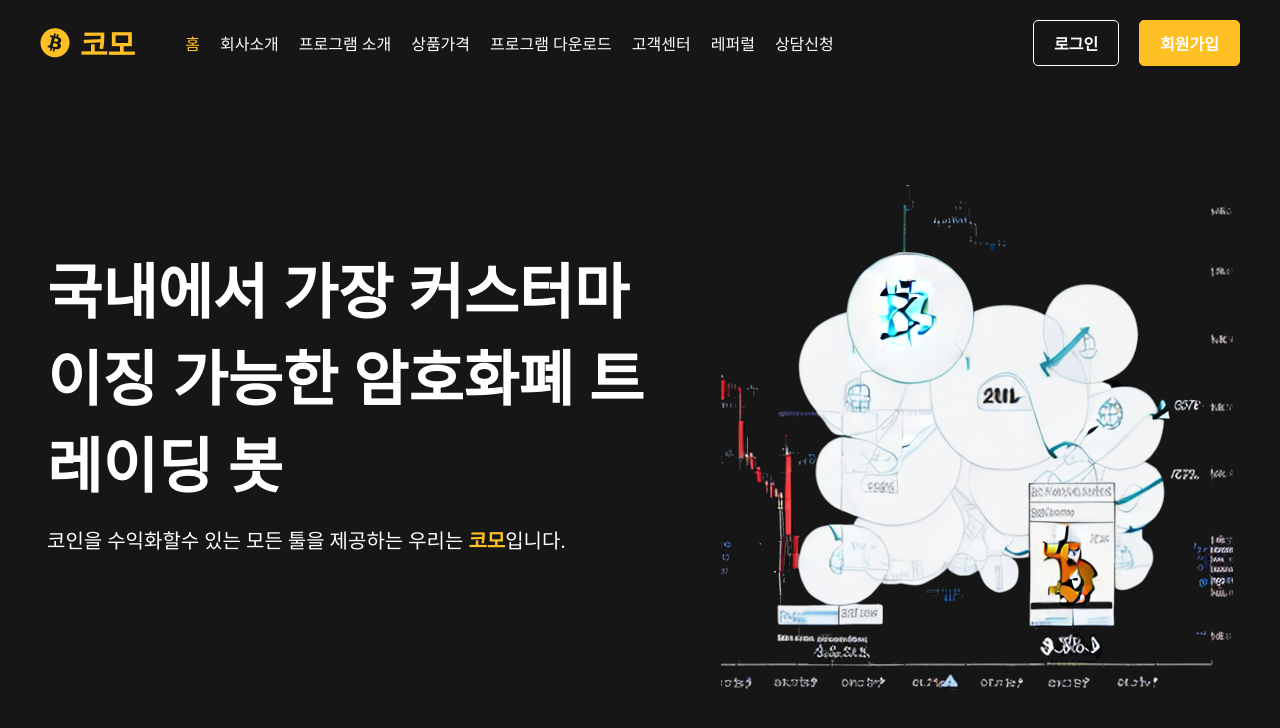
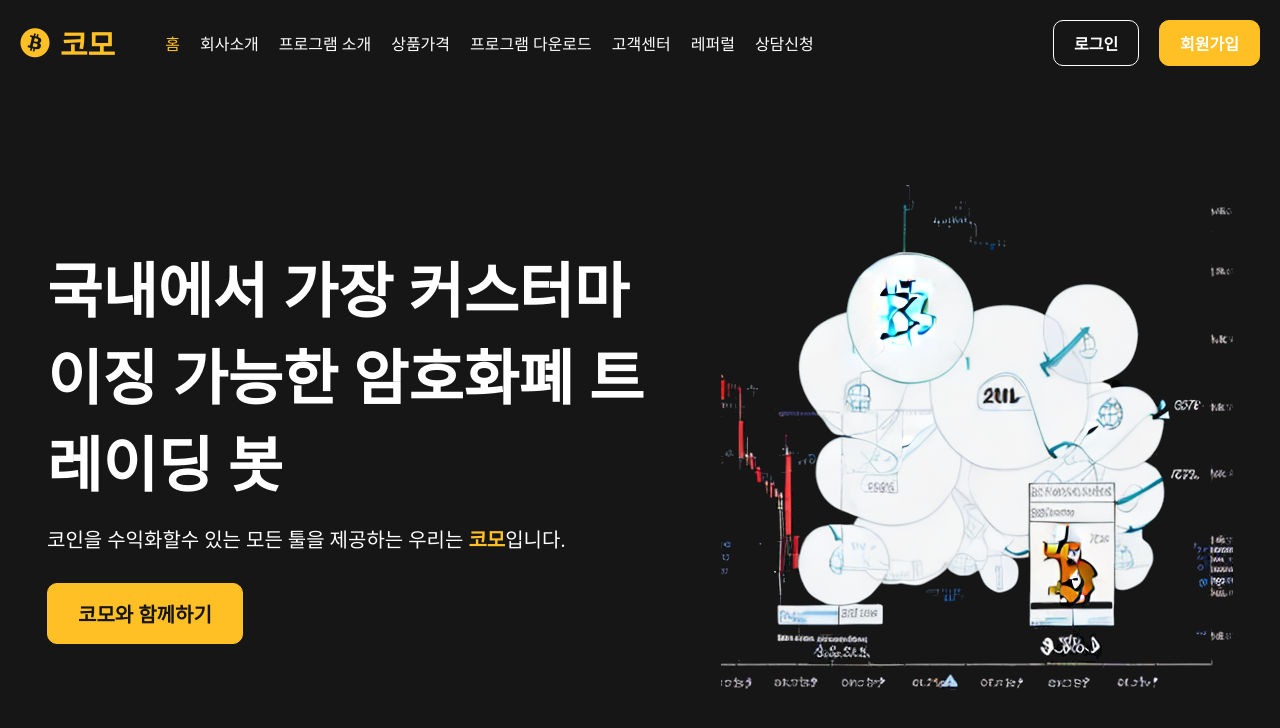
Before and after one commit to Ryugi62/como_website, a Vue app in the folder web/: page / in a window 1280 px wide. Shown: the top 728 px of the page. Built offline with nearby package versions, Linux system fonts and the light colour scheme.

Commit message:
refactor : apply button define .como-button

```diff
--- a/web/src/App.vue
+++ b/web/src/App.vue
@@ -28,4 +28,25 @@ body,
   color: white;
   background-color: #161616;
 }
+
+.como-button {
+  width: fit-content;
+  cursor: pointer;
+  height: fit-content;
+  border: 1px solid #ffc025;
+  padding: 10px 20px;
+  background: #ffc025;
+  transition: 0.3s;
+  font-weight: bold;
+  border-radius: 10px;
+}
+.como-button:hover {
+  background: #ff9f00;
+  border-color: #ff9f00;
+}
+.como-button:active {
+  transition: 0.1s;
+  background: #cb7e02;
+  border-color: #cb7e02;
+}
 </style>
--- a/web/src/components/HeaderComponent.vue
+++ b/web/src/components/HeaderComponent.vue
@@ -17,8 +17,12 @@
       </RouterLink>
     </div>
 
-    <RouterLink class="login-button" to="/login"> 로그인 </RouterLink>
-    <RouterLink class="register-button" to="/register"> 회원가입 </RouterLink>
+    <RouterLink class="login-button como-button" to="/login">
+      로그인
+    </RouterLink>
+    <RouterLink class="register-button como-button" to="/register">
+      회원가입
+    </RouterLink>
 
     <i
       class="fa-solid fa-bars buger-button"
@@ -83,7 +87,7 @@ export default {
   display: flex;
   padding: 20px;
   position: sticky;
-  max-width: 1200px;
+  max-width: 1440px;
   align-items: center;
 }
 
@@ -115,48 +119,31 @@ export default {
   margin-left: 20px;
 }
 .nav-item:hover {
+  color: #ff9f00;
   text-decoration: underline;
 }
 .nav-item:active {
-  color: #997416;
-}
-
-.login-button,
-.register-button {
-  border: 1px solid;
-  cursor: pointer;
-  padding: 10px 20px;
-  font-weight: bold;
-  border-radius: 5px;
-  transition: 0.3s;
+  color: #cb7e02;
 }
 
 .login-button {
+  background: transparent;
   margin-left: auto;
+  border-color: white;
 }
 .login-button:hover {
   color: white;
-  border-color: #ffc025;
-  background-color: #ffc025;
+  background: #ff9f00;
+  border-color: #ff9f00;
 }
 .login-button:active {
-  color: #161616;
   transition: 0.1s;
+  background: #cb7e02;
+  border-color: #cb7e02;
 }
 
 .register-button {
-  background: #ffc025;
   margin-left: 20px;
-  border-color: #ffc025;
-}
-.register-button:hover {
-  color: #161616;
-  border-color: white;
-  background-color: white;
-}
-.register-button:active {
-  color: #ffc025;
-  transition: 0.1s;
 }
 
 .buger-button {
```
